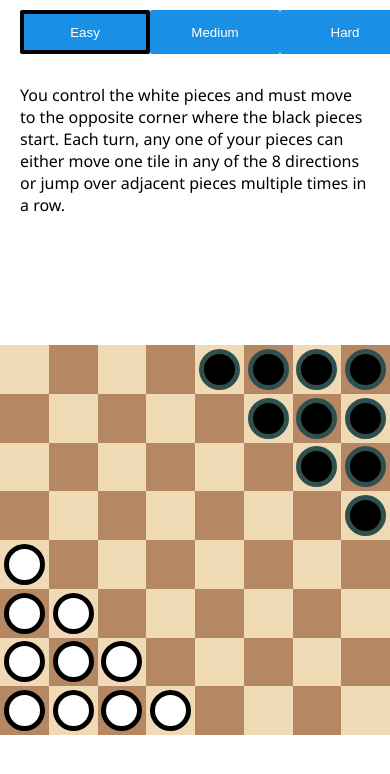
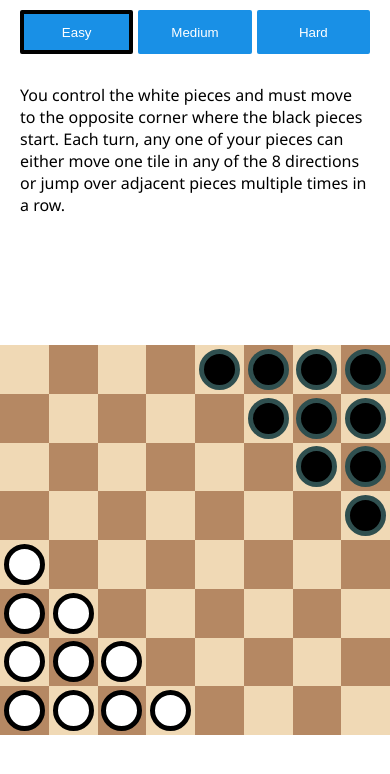
Before and after one commit to Bulmenisaurus/corners-ai, a website: page index.html in a window 390 px wide. Drawn offline with Linux system fonts and the light colour scheme.

Commit message:
even more responsive buttons

```diff
--- a/src/style.css
+++ b/src/style.css
@@ -31,20 +31,20 @@ main {
 #top-bar #difficulty-container {
     display: flex;
     justify-content: space-between;
+    gap: 5px;
     height: 100%;
     width: min(100%, 414px);
 }
 
 #top-bar button {
     display: block;
-    min-width: 112px;
-    border-radius: 0;
+    flex-basis: 112px;
     color: white;
     background-color: hsl(205, 80%, 50%);
     padding: 5px;
-    border: 0;
     border-radius: 2px;
     border: 4px solid transparent;
+    flex-shrink: 1;
 }
 
 #top-bar button:hover {
```
